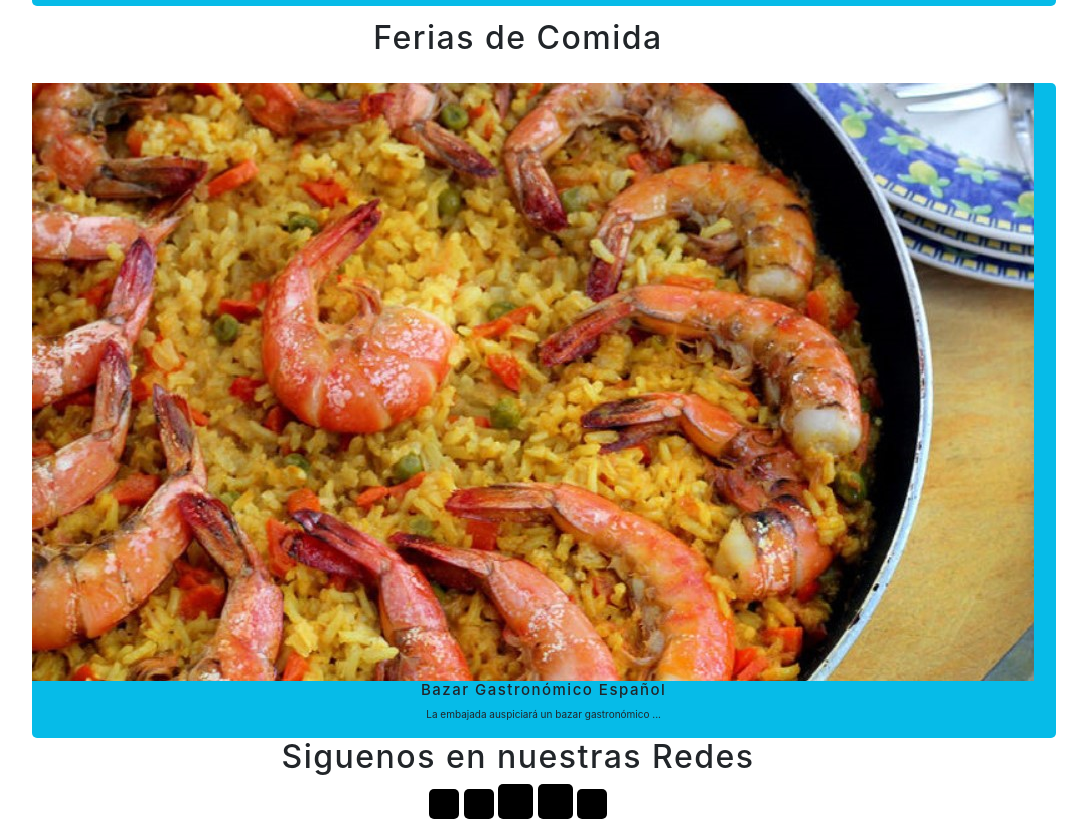
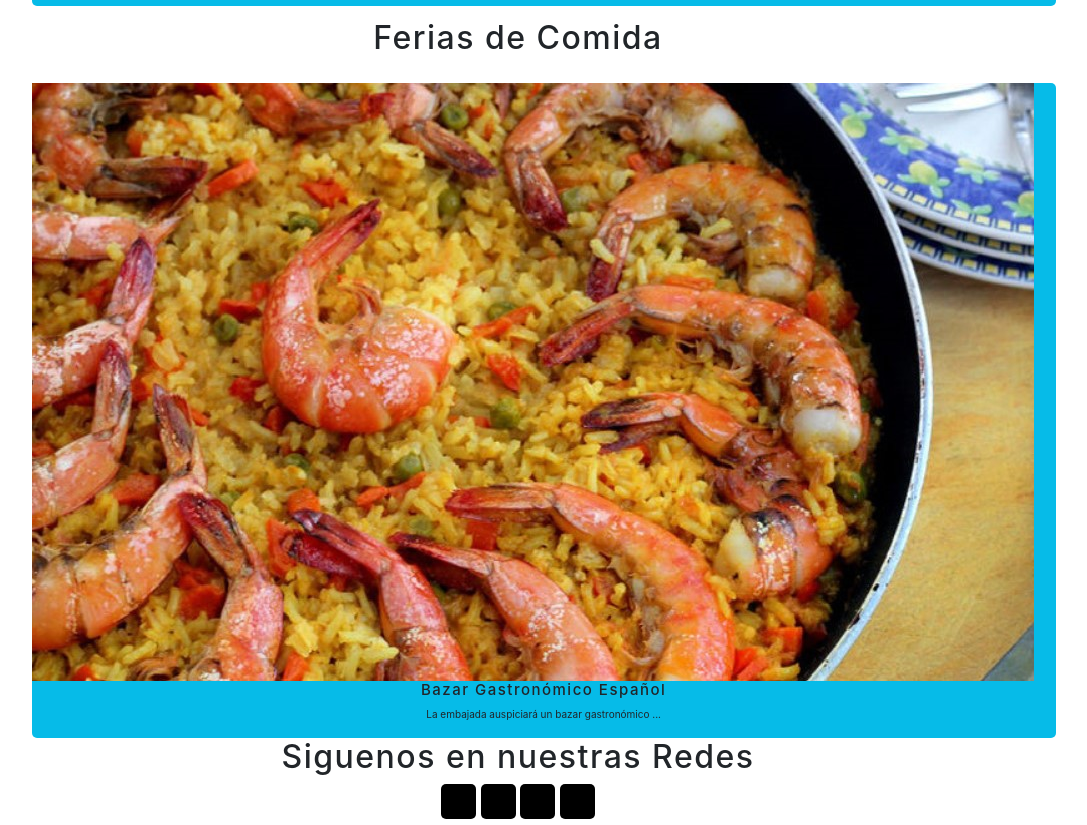
Before and after one commit to gabrielgt24/ProyectoIHC, a plain HTML site: page Home/index.html in a window 1280 px wide. Shown: the part 2956-3781 px from the top of the page, without its empty margins (122-1209 px from the left). Drawn offline with nearby package versions, Linux system fonts and the light colour scheme; some icons are missing; files whose address does not match are found by name.

Commit message:
pequeño detalle

```diff
--- a/Home/index.html
+++ b/Home/index.html
@@ -184,15 +184,14 @@
        <div class="list_5">
             <h2 class="redes_txt">Siguenos en nuestras Redes</h2>
             <div class="icon_redes">
-                <span class="icon-vimeo"></span>
-                <span class="icon-youtube"></span>
-                <span class="icon-facebook"></span>
-                <span class="icon-twitter"></span>
-                <span class="icon-instagram"></span>
+                            <span class="icon-facebook"></span>
+                            <span class="icon-twitter"></span>
+                            <span class="icon-instagrem"></span>
+                          <span class="icon-whatsapp"></span>
             </div>
       </div>
 
-      <!-- Ventana -->
+      <!-- Ventana1 -->
       <div></div>
       <div class="modal fade" id="ventana1">
         <div class="modal-dialog modal-dialog-centered">
```
